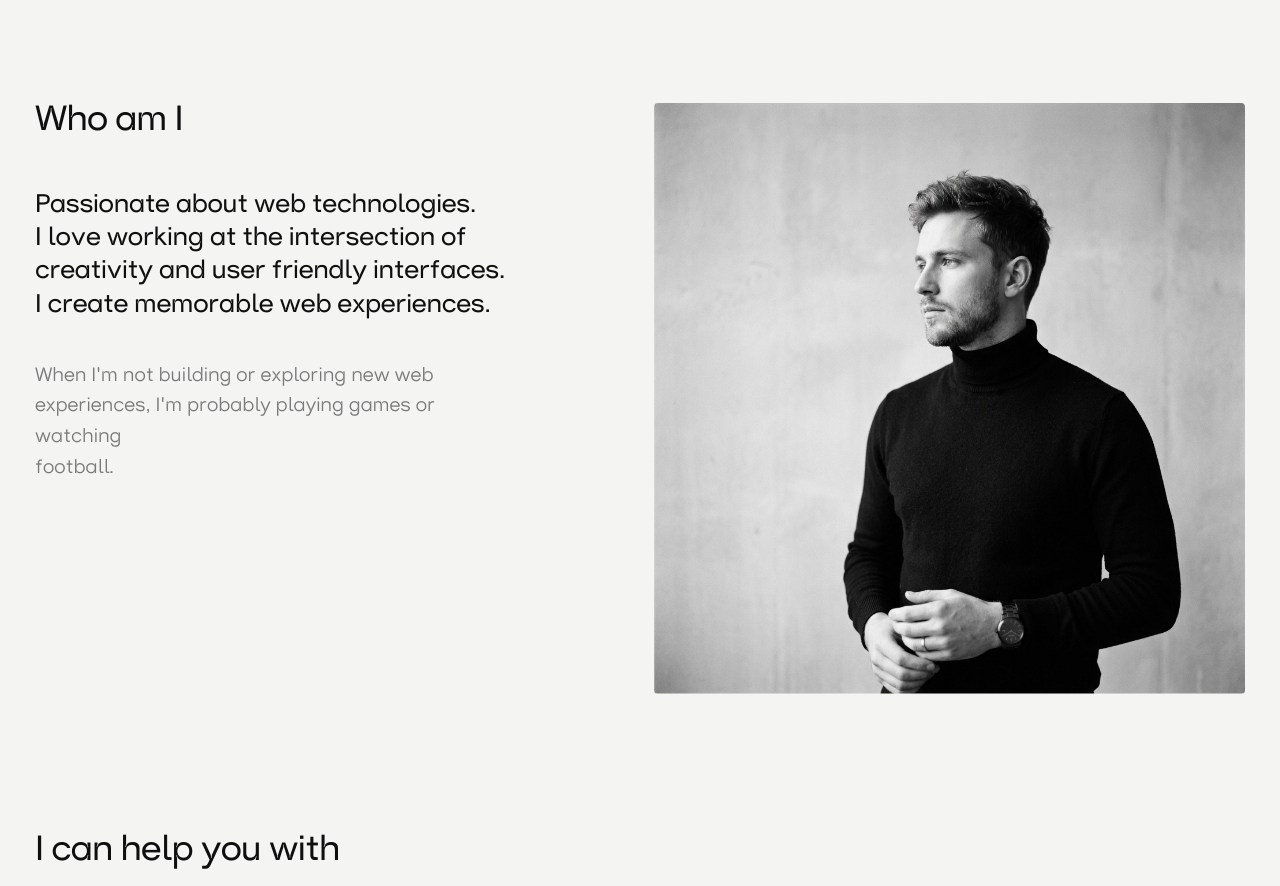
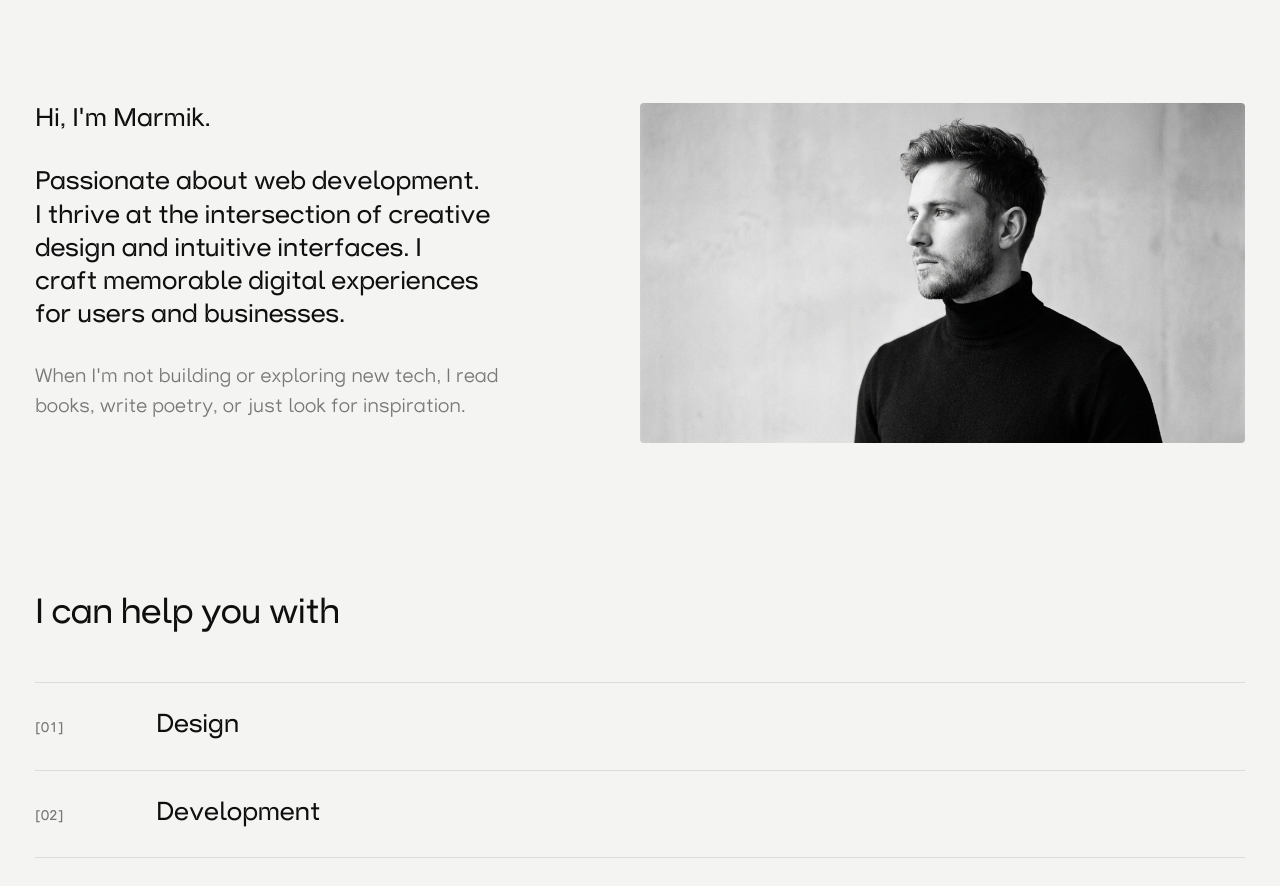
Before and after one commit to Marmik-Soni/marmiksoni-portfolio, a Next.js app: page / in a window 1280 px wide. Shown: the part 629-1515 px from the top of the page. Built offline with nearby package versions, Linux system fonts and the light colour scheme.

Commit message:
refactor(editorial): refine portrait grid alignment, typography, and copy

```diff
--- a/src/components/Editorial/Editorial.module.css
+++ b/src/components/Editorial/Editorial.module.css
@@ -10,15 +10,18 @@
 .imageWrapper {
   grid-column: 7 / -1;
   grid-row: 1;
-  aspect-ratio: 1 / 1;
+  aspect-ratio: 16 / 9;
   overflow: hidden;
   border-radius: 4px;
+  margin-left: calc(-0.5 * (15px + (48px - 15px) * var(--p)));
+  width: calc(100% + 0.5 * (15px + (48px - 15px) * var(--p)));
 }
 
 .image {
   width: 100%;
   height: 100%;
   object-fit: cover;
+  object-position: center 20%;
 }
 
 .textWrapper {
@@ -26,19 +29,10 @@
   grid-row: 1;
 }
 
-.label {
-  display: block;
-  font-size: calc(26px + (48px - 26px) * var(--p));
-  font-weight: 500;
-  letter-spacing: -0.02em;
-  margin-bottom: 48px;
-  line-height: 1.1;
-}
-
 .lead {
   font-size: calc(21px + (32px - 21px) * var(--p));
   line-height: 1.3;
-  margin-bottom: 24px;
+  margin-bottom: calc(24px + (40px - 24px) * var(--p));
   font-weight: 500;
   letter-spacing: -0.01em;
   text-wrap: balance;
@@ -48,7 +42,7 @@
   color: var(--soft);
   font-size: calc(16px + (24px - 16px) * var(--p));
   line-height: 1.6;
-  margin-top: 40px;
+  margin-top: 0;
   margin-bottom: 32px;
 }
 
@@ -58,7 +52,9 @@
     grid-row: auto;
     margin-bottom: 40px;
     margin-top: 0;
-    aspect-ratio: 1;
+    aspect-ratio: 16 / 9;
+    margin-left: 0;
+    width: 100%;
   }
   .textWrapper {
     grid-column: 1 / -1;
--- a/src/components/Editorial/Editorial.tsx
+++ b/src/components/Editorial/Editorial.tsx
@@ -16,10 +16,12 @@ export function Editorial() {
 
     const ctx = gsap.context(() => {
       if (textWrapperRef.current) {
-        const leadElement = textWrapperRef.current.querySelector(`.${styles.lead}`);
+        const leadElements = textWrapperRef.current.querySelectorAll(`.${styles.lead}`);
         const subElements = textWrapperRef.current.querySelectorAll(`.${styles.sub}`);
 
-        if (leadElement) splits.push(new SplitType(leadElement as HTMLElement, { types: 'lines' }));
+        leadElements.forEach((el) =>
+          splits.push(new SplitType(el as HTMLElement, { types: 'lines' }))
+        );
         subElements.forEach((el) =>
           splits.push(new SplitType(el as HTMLElement, { types: 'lines' }))
         );
@@ -36,21 +38,6 @@ export function Editorial() {
             wrapper.appendChild(line);
           });
         });
-
-        // Animate label
-        const label = textWrapperRef.current.querySelector(`.${styles.label}`);
-        if (label) {
-          gsap.from(label, {
-            scrollTrigger: {
-              trigger: textWrapperRef.current,
-              start: 'top 75%',
-            },
-            opacity: 0,
-            y: 20,
-            duration: 1.0,
-            ease: 'power3.out',
-          });
-        }
 
         // Collect all lines
         const allLines = splits.flatMap((s) => s.lines);
@@ -109,14 +96,14 @@ export function Editorial() {
         />
       </div>
       <div ref={textWrapperRef} className={styles.textWrapper}>
-        <span className={styles.label}>Who am I</span>
+        <p className={styles.lead}>Hi, I&apos;m Marmik.</p>
         <p className={styles.lead}>
-          Passionate about web technologies. I love working at the intersection of creativity and
-          user friendly interfaces. I create memorable web experiences.
+          Passionate about web development. I thrive at the intersection of creative design and
+          intuitive interfaces. I craft memorable digital experiences for users and businesses.
         </p>
         <p className={styles.sub}>
-          When I&apos;m not building or exploring new web experiences, I&apos;m probably playing
-          games or watching football.
+          When I&apos;m not building or exploring new tech, I read books, write poetry, or just look
+          for inspiration.
         </p>
       </div>
     </section>
```
